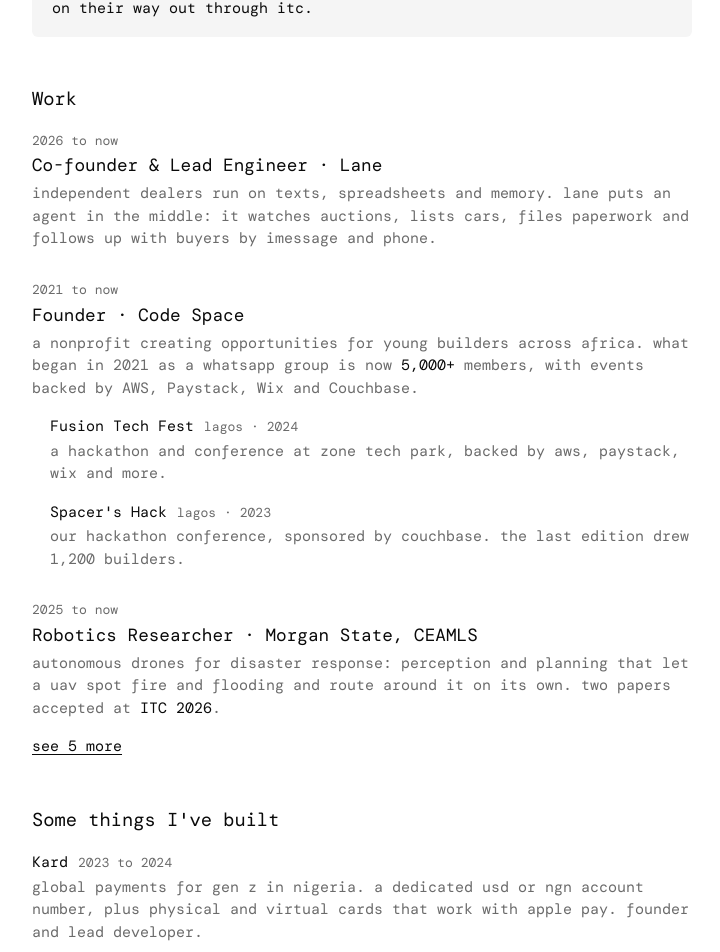
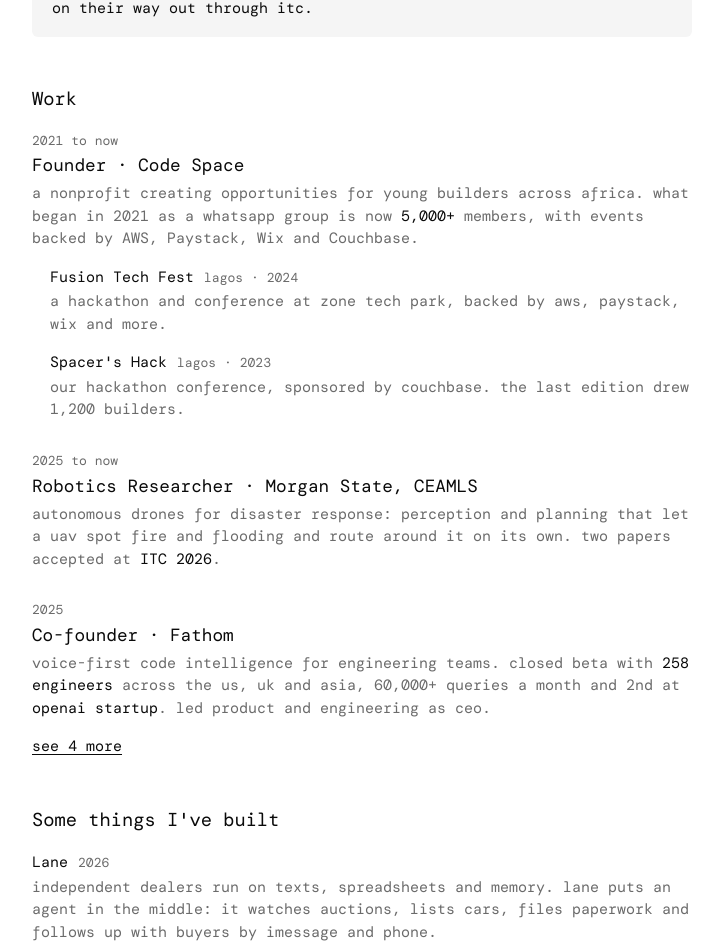
Before and after one commit to clintonimaroo/clinton, a Next.js app: page / in a window 1280 px wide. Shown: the part 635-1587 px from the top of the page, without its empty margins (278-998 px from the left). Built offline with nearby package versions, Linux system fonts and the light colour scheme.

Commit message:
Move Lane from work to things I've built

```diff
--- a/src/app/page.tsx
+++ b/src/app/page.tsx
@@ -15,12 +15,6 @@ type Item = { name: string; href?: string; tag?: string; body: React.ReactNode;
 type Role = { years: string; title: string; org: string; href?: string; tag?: string; body: React.ReactNode; items?: Item[] }
 
 const WORK: Role[] = [
-  {
-    years: '2026 to now',
-    title: 'Co-founder & Lead Engineer',
-    org: 'Lane',
-    body: 'independent dealers run on texts, spreadsheets and memory. lane puts an agent in the middle: it watches auctions, lists cars, files paperwork and follows up with buyers by imessage and phone.',
-  },
   {
     years: '2021 to now',
     title: 'Founder',
@@ -103,6 +97,11 @@ const WORK: Role[] = [
 ]
 
 const PROJECTS: Item[] = [
+  {
+    name: 'Lane',
+    tag: '2026',
+    body: 'independent dealers run on texts, spreadsheets and memory. lane puts an agent in the middle: it watches auctions, lists cars, files paperwork and follows up with buyers by imessage and phone.',
+  },
   {
     name: 'Kard',
     href: 'https://kard-pink.vercel.app/',
```
